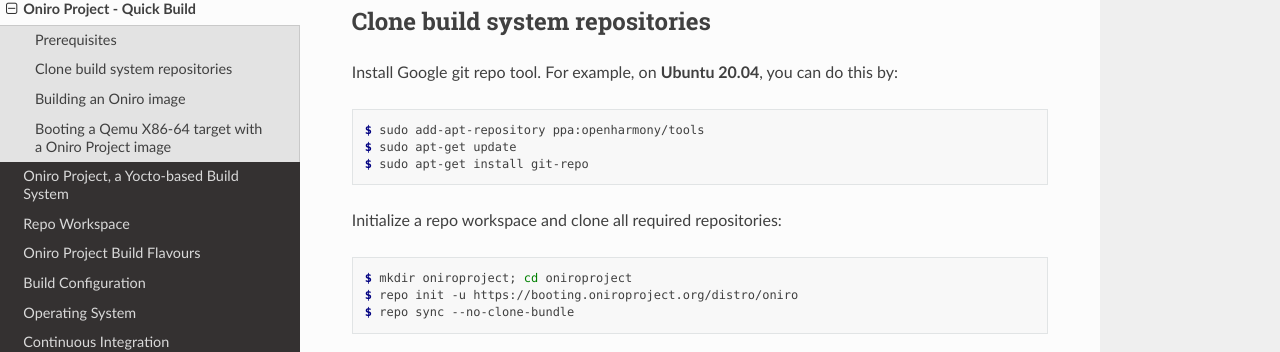
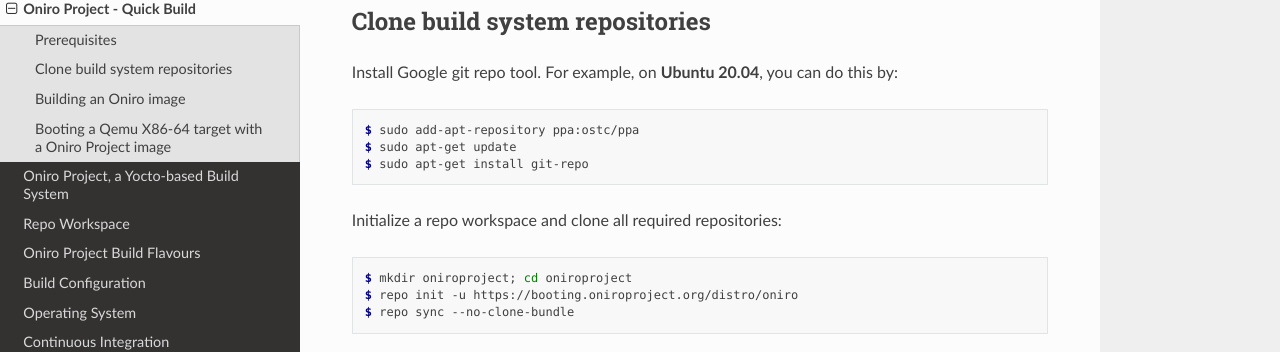
Before and after one commit to alema-r/Alessandro-Marcolini-Oniro, a Sphinx documentation site: the page built from docs/oniro-quick-build.rst, in a window 1280 px wide and 900 px high, scrolled down 635 px. Shown: the part 137-489 px from the top of the window. Built offline with Sphinx 7.4.7 and the Read the Docs theme 2.0.0, drawn with Linux system fonts in a browser that asks for light colours.

Commit message:
docs: Update PPA name
PPA names were different in Quick build section and Repo workplace.
Use OSTC one in both docs.

Signed-off-by: Pavel Zhukov <pavel.zhukov@huawei.com>

```diff
--- a/docs/oniro-quick-build.rst
+++ b/docs/oniro-quick-build.rst
@@ -43,7 +43,7 @@
 
 .. code-block:: console
 
-    $ sudo add-apt-repository ppa:openharmony/tools
+    $ sudo add-apt-repository ppa:ostc/ppa
     $ sudo apt-get update
     $ sudo apt-get install git-repo
 
```
